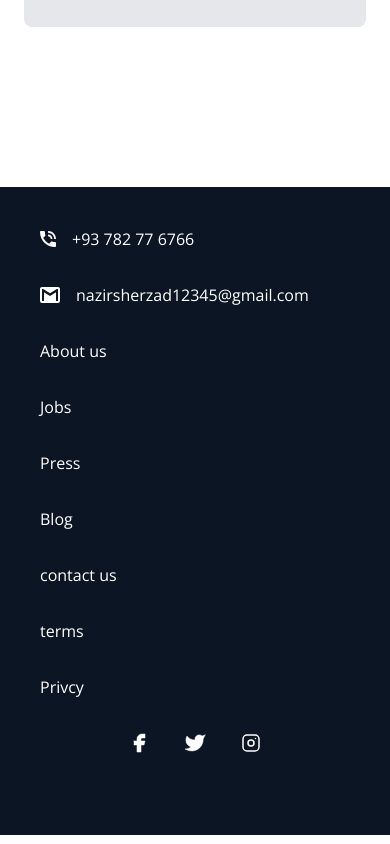
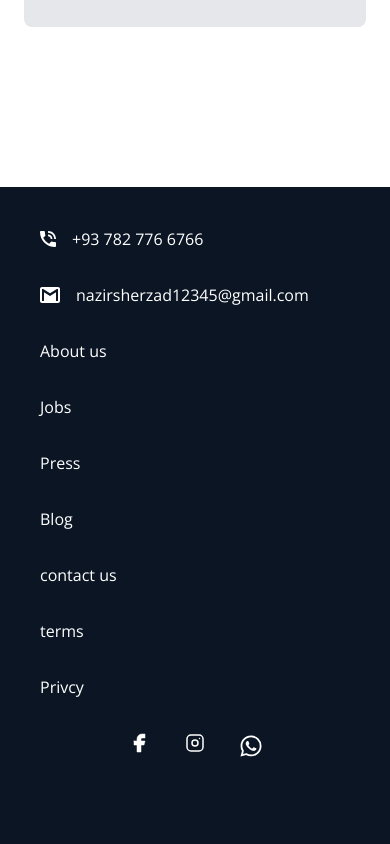
Before and after one commit to nazir19980501/dark-and-light-mode-web, a website: page index.html in a window 390 px wide. Shown: the part 4534-5378 px from the top of the page. Drawn offline with nearby package versions, Linux system fonts and the light colour scheme.

Commit message:
Update index.html

```diff
--- a/index.html
+++ b/index.html
@@ -6,7 +6,20 @@
     <meta name="viewport" content="width=device-width, initial-scale=1.0" />
     <link rel="preconnect" href="https://fonts.googleapis.com" />
     <link rel="preconnect" href="https://fonts.gstatic.com" crossorigin />
-    <link rel="shortcut icon" href="/images/favicon-32x32.png" type="image/x-icon">
+    <link
+      rel="shortcut icon"
+      href="/images/favicon-32x32.png"
+      type="image/x-icon"
+    />
+    <script
+      type="module"
+      src="https://unpkg.com/ionicons@7.1.0/dist/ionicons/ionicons.esm.js"
+    ></script>
+    <script
+      nomodule
+      src="https://unpkg.com/ionicons@7.1.0/dist/ionicons/ionicons.js"
+    ></script>
+
     <link
       href="https://fonts.googleapis.com/css2?family=Open+Sans:wght@400;700&family=Raleway:ital,wght@0,400;0,700;1,400&display=swap"
       rel="stylesheet"
@@ -264,26 +277,23 @@
               class="bg-white py-3 px-10 rounded-2xl text-darkBlue1 w-full"
             />
           </div>
-          <button class="bg-accentCyan rounded-2xl p-3 px-6">
+          <button class="bg-accentCyan rounded-2xl p-3 px-6 hover:scale-95">
             Get started for Free
           </button>
         </div>
       </div>
     </section>
     <!-- footer -->
-    <footer
-      id="footer"
-      class=" bg-darkBlue2"
+    <footer id="footer" class="bg-darkBlue2">
+      <!-- footer container -->
+      <div
+        class="container mx-auto p-10 flex flex-col space-y-8 md:flex-row items-start justify-between pb-20 md:items-center text-white"
       >
-      <!-- footer container -->
-       <div class="container mx-auto p-10 flex flex-col
-       space-y-8 md:flex-row items-start justify-between
-       pb-20 md:items-center text-white">
         <!-- col 1 -->
-      <div class="flex flex-col space-y-8 ">
+        <div class="flex flex-col space-y-8">
           <div class="flex space-x-4 items-center">
             <img src="/images/icon-phone.svg" class="h-4" alt="" />
-          <p>+93 782 77 6766</p>
+            <p>+93 782 776 6766</p>
           </div>
           <div class="flex space-x-4 items-center">
             <img src="/images/icon-email.svg" class="h-4" alt="" />
@@ -302,9 +312,19 @@
           <p>Privcy</p>
         </div>
         <div class="flex space-x-8 self-center md:self-start">
-        <img src="/images/facebook.svg" alt="">
-        <img src="/images/twitter.svg" alt="">
-        <img src="/images/instagram.svg" alt="">
+          <a href="https://www.facebook.com/share/18a8YAY9Pb/?mibextid=wwXIfr"
+            ><img src="/images/facebook.svg" alt=""
+          /></a>
+          <a
+            href="https://www.instagram.com/na_zir_1?igsh=MTI3OGl1ZzR3Z210cw%3D%3D&utm_source=qr"
+            ><img src="/images/instagram.svg" alt=""
+          /></a>
+          <a href="https://wa.link/gijp45"
+            ><ion-icon
+              name="logo-whatsapp"
+              style="font-size: 24px; font-weight: 900; margin-top: 3px"
+            ></ion-icon
+          ></a>
         </div>
       </div>
     </footer>
```
Lines whose indentation alone changed are shown as unchanged.
